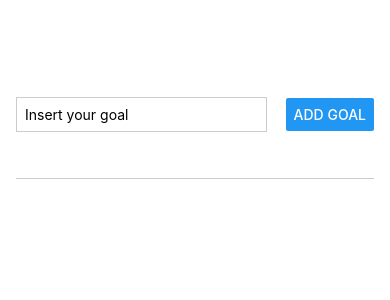
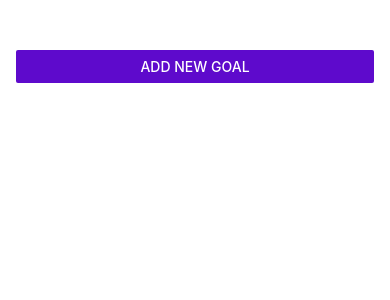
Before and after one commit to rafa-Nobre/Go_All, a React Native app: screen / in a window 390 px wide. Shown: the top 300 px of the page. Built offline with nearby package versions, Linux system fonts and the light colour scheme.

Commit message:
Modal addition

```diff
--- a/App.js
+++ b/App.js
@@ -1,9 +1,10 @@
 import { useState } from 'react'
-import { View, FlatList, StyleSheet } from 'react-native'
+import { View, Button, FlatList, StyleSheet } from 'react-native'
 import GoalItem from './src/components/GoalItem/GoalItem'
 import GoalInput from './src/components/GoalInput/GoalInput'
 
 export default function App() {
+  const [modalVisibility, setModalVisibility] = useState(false)
   const [goals, setGoals] = useState([])
 
   function addGoalHandler(enteredGoalText) {
@@ -20,9 +21,19 @@ export default function App() {
     })
   }
 
+  function startAddGoalHandler() {
+    setModalVisibility(true)
+  }
+
   return (
     <View style={styles.container}>
-      <GoalInput onAddGoal={addGoalHandler} />
+      <Button
+        title="Add New Goal"
+        onPress={startAddGoalHandler}
+        color="#5e0acc"
+      />
+
+      <GoalInput onAddGoal={addGoalHandler} showModal={modalVisibility} />
       <View style={styles.goalsContainer}>
         <FlatList
           data={goals}
--- a/src/components/GoalInput/GoalInput.js
+++ b/src/components/GoalInput/GoalInput.js
@@ -1,5 +1,5 @@
 import { useState } from 'react'
-import { View, TextInput, Button, StyleSheet } from 'react-native'
+import { View, TextInput, Button, StyleSheet, Modal } from 'react-native'
 
 const GoalInput = props => {
   const [enteredGoalText, setEnteredGoalText] = useState('')
@@ -13,6 +13,7 @@ const GoalInput = props => {
   }
 
   return (
+    <Modal visible={props.showModal} animationType="slide">
       <View style={styles.inputContainer}>
         <TextInput
           placeholder="Insert your goal"
@@ -22,6 +23,7 @@ const GoalInput = props => {
         />
         <Button title="Add Goal" onPress={addGoalHandler} />
       </View>
+    </Modal>
   )
 }
 
```
Lines whose indentation alone changed are shown as unchanged.
